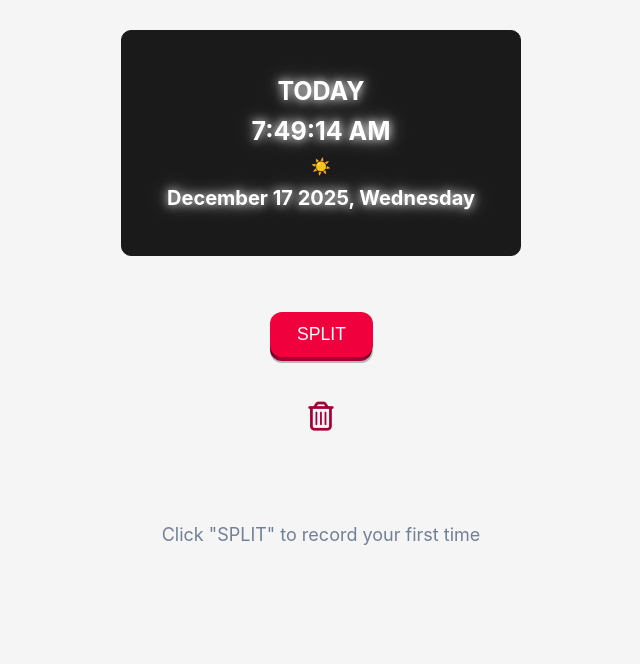
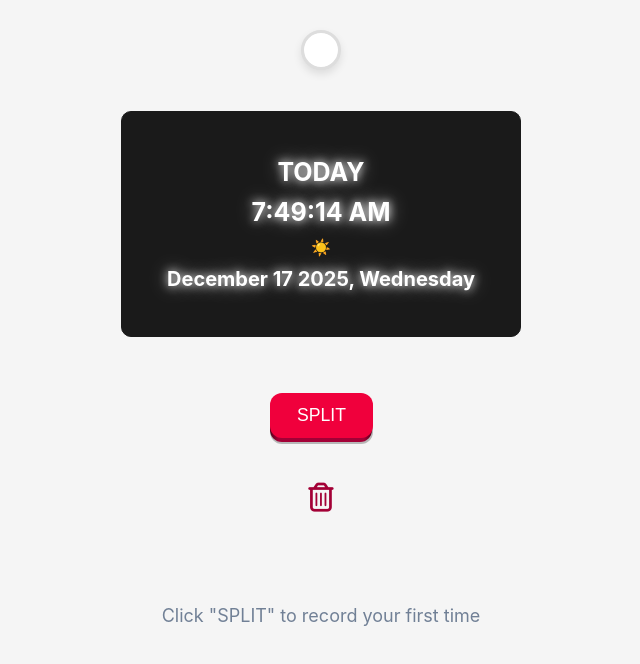
Before and after one commit to abk2191/time-splitter, a React (Vite) app: page / in a window 1280 px wide. Shown: the top 664 px of the page, without its empty margins (319-959 px from the left). Built offline with nearby package versions, Linux system fonts and the light colour scheme.

Commit message:
Added new features

```diff
--- a/src/App.jsx
+++ b/src/App.jsx
@@ -8,7 +8,11 @@ function App() {
     return saved ? JSON.parse(saved) : [];
   });
 
-  const [isEvening, setIsEvening] = useState("null");
+  const [isEvening, setIsEvening] = useState(null);
+  const [bgColor, setBgColor] = useState(() => {
+    const savedColor = localStorage.getItem("appBgColor");
+    return savedColor || "#ffffff"; // Default white
+  });
 
   // Save to localStorage whenever timee changes
   useEffect(() => {
@@ -160,6 +164,26 @@ function App() {
     setIsEvening(isNightTime);
   }
 
+  function changeBackgroundColor(colorVal) {
+    // 1. Update React state
+    setBgColor(colorVal);
+
+    // 2. Update DOM immediately
+    document.body.style.backgroundColor = colorVal;
+    document.body.style.transition = "background-color 0.3s ease";
+
+    // 3. Save to localStorage
+    localStorage.setItem("appBgColor", colorVal);
+  }
+
+  useEffect(() => {
+    const savedColor = localStorage.getItem("appBgColor");
+    if (savedColor) {
+      document.body.style.backgroundColor = savedColor;
+      // Don't need setBgColor here because it's already set in useState initializer
+    }
+  }, []);
+
   useEffect(() => {
     // Check immediately
     getIsEvening();
@@ -179,6 +203,14 @@ function App() {
   return (
     <>
       <div className="time-container">
+        <div>
+          <input
+            type="color"
+            className="color-picker"
+            value={bgColor}
+            onChange={(e) => changeBackgroundColor(e.target.value)}
+          />
+        </div>
         <div className="time-and-day-container">
           <p className="today">TODAY</p>
           <LiveClock />
--- a/src/index.css
+++ b/src/index.css
@@ -4,7 +4,7 @@
   align-items: center;
   justify-content: center;
   gap: 40px;
-  margin-top: 30px;
+  /* margin-top: 30px; */
 }
 
 .clock {
@@ -76,6 +76,8 @@ body,
 html {
   font-family: "Inter", sans-serif;
   background-color: whitesmoke;
+  margin: 0;
+  padding: 0%;
 }
 
 /* From Uiverse.io by cssbuttons-io */
@@ -161,6 +163,36 @@ button:focus:not(:focus-visible) {
   outline: none;
 }
 
+.color-picker {
+  -webkit-appearance: none;
+  -moz-appearance: none;
+  appearance: none;
+  width: 40px;
+  height: 40px;
+  border-radius: 50%;
+  border: 3px solid #ddd;
+  cursor: pointer;
+  padding: 0;
+  overflow: hidden;
+  box-shadow: 0 4px 8px rgba(0, 0, 0, 0.1);
+  transition: all 0.3s ease;
+  margin-top: 30px;
+}
+
+.color-picker::-webkit-color-swatch-wrapper {
+  padding: 0;
+}
+
+.color-picker::-webkit-color-swatch {
+  border: none;
+  border-radius: 50%;
+}
+
+.color-picker::-moz-color-swatch {
+  border: none;
+  border-radius: 50%;
+}
+
 @media (max-width: 768px) {
   .time-div {
     width: 90%;
```
